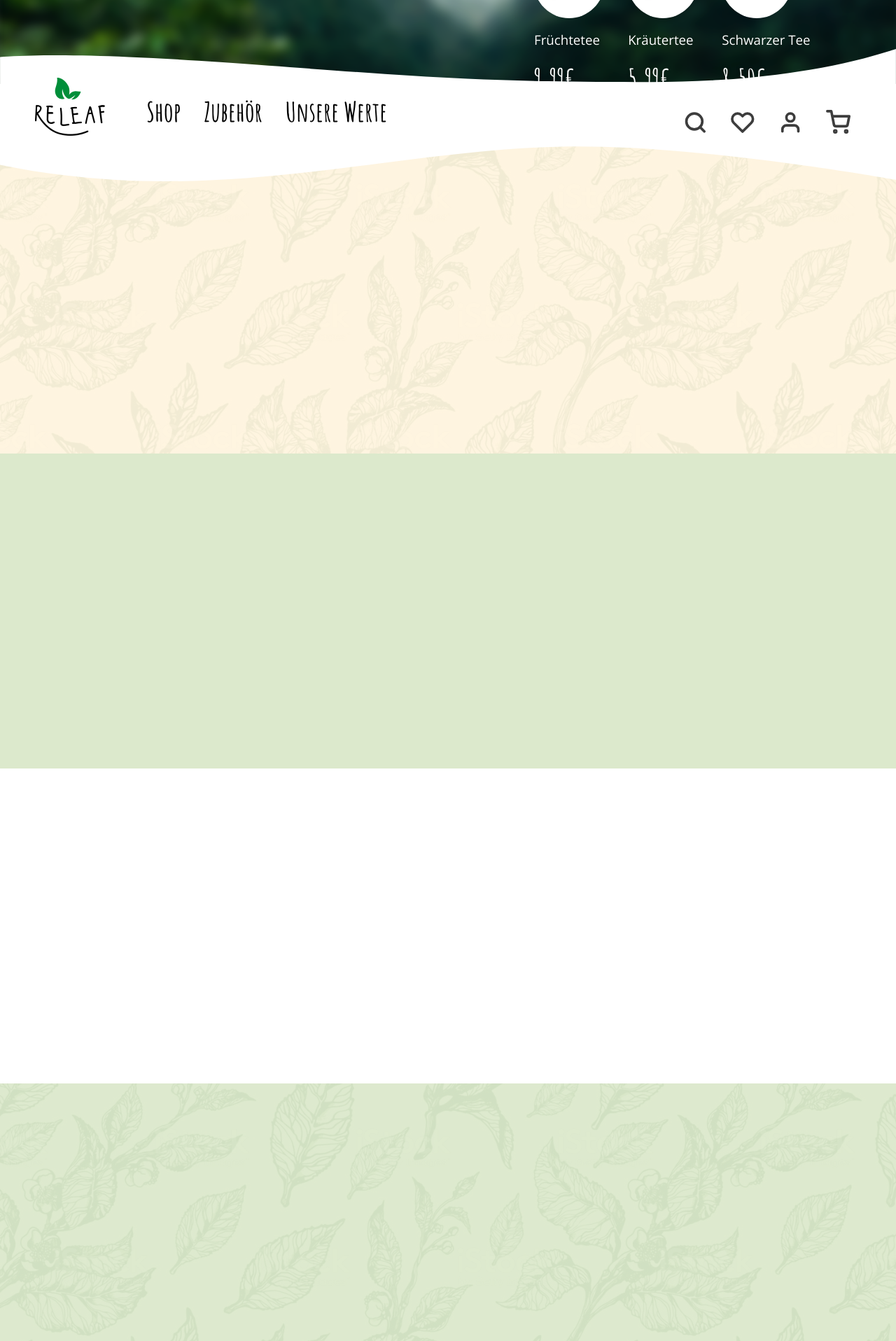
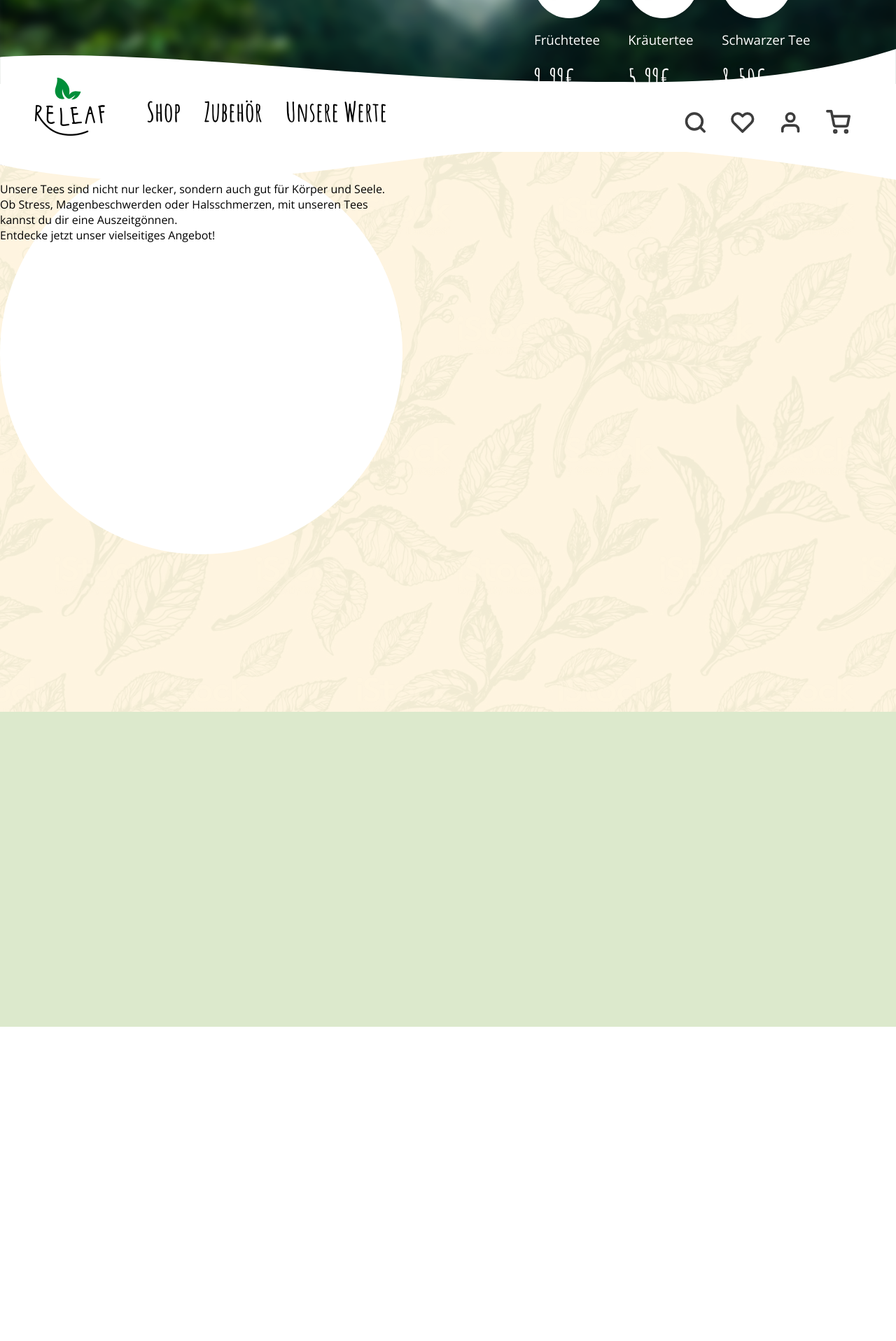
Before and after one commit to maharkus/Releaf, a PHP site: page / in a window 1280 px wide. Shown: the part 580-2496 px from the top of the page at 70% size. Run offline with PHP 8.4, Linux system fonts and the light colour scheme; data comes from the database, SQL or seed files in the repository.

Commit message:
homepage styling

```diff
--- a/css/styles.css
+++ b/css/styles.css
@@ -130,13 +104,19 @@ nav ul.navigation li {
   padding: 15px;
   z-index: 2;
 }
+
 nav a {
   color: black;
 }
+
 nav ul.icons {
   float: right;
+  -webkit-box-orient: horizontal;
+  -webkit-box-direction: normal;
+      -ms-flex-direction: row;
           flex-direction: row;
 }
+
 nav ul.icons li {
   display: inline-block;
   font-size: 2.4rem;
@@ -144,8 +124,95 @@ nav ul.icons li {
   padding: 15px;
   z-index: 2;
 }
+
 nav .waveTop {
   z-index: -1;
+}
+
+footer {
+  display: block;
+  position: relative;
+}
+
+header {
+  max-height: calc(100vh - 100px);
+  overflow: hidden;
+  position: relative;
+}
+
+header img.hero {
+  -webkit-filter: blur(8px) brightness(110%);
+          filter: blur(8px) brightness(110%);
+  margin-left: -15px;
+  width: calc(100% + 30px);
+}
+
+header img.hero a {
+  color: #008e39;
+}
+
+header .logoWrap {
+  -webkit-box-align: center;
+      -ms-flex-align: center;
+          align-items: center;
+  display: -webkit-box;
+  display: -ms-flexbox;
+  display: flex;
+  -webkit-box-orient: vertical;
+  -webkit-box-direction: normal;
+      -ms-flex-direction: column;
+          flex-direction: column;
+  -webkit-box-pack: center;
+      -ms-flex-pack: center;
+          justify-content: center;
+  left: 0;
+  margin: 0% auto;
+  position: absolute;
+  right: 0;
+  top: 25%;
+  -webkit-transform: translateY(-50%);
+          transform: translateY(-50%);
+}
+
+header .logoWrap button {
+  font-size: 2.4rem;
+}
+
+header .headerProducts {
+  position: absolute;
+  right: 20px;
+  top: 50%;
+  width: 40vw;
+}
+
+header .headerProducts h2 {
+  color: #ffffff;
+  font-size: 3rem;
+  text-shadow: 0 0 5px rgba(0, 0, 0, 0.3);
+}
+
+section {
+  background-color: white;
+}
+
+section .circle {
+  background-color: white;
+  border-radius: 100%;
+  height: 575px;
+  width: 575px;
+}
+
+.textured {
+  background: #fff4df url("../img/leaf_texture.png");
+  height: 800px;
+}
+
+.green {
+  background-color: #DCE9CC;
+}
+
+.textured.green {
+  background: #DCE9CC url("../img/leaf_texture.png");
 }
 
 .imageWrap {
--- a/css/styles.scss
+++ b/css/styles.scss
@@ -153,6 +115,81 @@ nav {
     }
 }
 
+main {
+}
+
+//Footer
+
+footer {
+    display: block;
+    position: relative;
+}
+
+//Home Page
+
+header {
+    max-height: calc(100vh - 100px);
+    overflow: hidden;
+    position: relative;
+    img.hero {
+        filter: blur(8px) brightness(110%);
+        margin-left: -15px;
+        width: calc(100% + 30px);
+        a {
+            color: $primary-color;
+        }
+    }
+    .logoWrap {
+        align-items: center;
+        display: flex;
+        flex-direction: column;
+        justify-content: center;
+        left: 0;
+        margin: 0% auto;
+        position: absolute;
+        right: 0;
+        top: 25%;
+        transform: translateY(-50%);
+        button {
+            font-size: 2.4rem;
+        }
+    }
+    .headerProducts {
+        position: absolute;
+        right: 20px;
+        top: 50%;
+        width: 40vw;
+        h2 {
+            color: #ffffff;
+            font-size: 3rem;
+            text-shadow: 0 0 5px rgba(0,0,0,0.3);
+        }
+    }
+}
+
+//Sections
+
+section {
+    background-color: white;
+    .circle {
+        background-color: white;
+        border-radius: 100%;
+        height: 575px;
+        width: 575px;
+    }
+}
+.textured {
+    background: $beige url("../img/leaf_texture.png");
+    height: 800px;
+}
+.green {
+    background-color: $soft-green;
+}
+.textured.green {
+    background: $soft-green url("../img/leaf_texture.png");
+}
+
+//Products
 
 .imageWrap {
     height: 100px;
@@ -196,26 +233,6 @@ nav {
     }
 }
 
-main {
-    section {
-        background-color: white;
-    }
-    .textured {
-        background: $beige url("../img/leaf_texture.png");
-    }
-    .green {
-        background-color: $soft-green;
-    }
-    .textured.green {
-        background: $soft-green url("../img/leaf_texture.png");
-    }
-}
-
-footer {
-    display: block;
-    position: relative;
-}
-
 .waveTop {
     bottom: 100%;
     content: " ";
--- a/index.php
+++ b/index.php
@@ -7,7 +7,7 @@
     <title>Releaf - Für Körper und Seele</title>
     <meta charset="UTF-8">
     <link rel="stylesheet" type="text/css" href="css/styles.css">
-    <link rel="shortcut icon" type="image/jpg" href="img/icons/favicon.ico"/>
+    <link rel="shortcut icon" type="image/jpg" href="img/icons/favicon.ico" />
 </head>
 
 <body>
@@ -32,7 +32,7 @@
                         <h3><?php echo $product->name; ?></h3>
                         <p><?php echo $product->getPrice(); ?></p>
                     </div>
-                                        <?php endforeach; ?>
+                <?php endforeach; ?>
             </div>
         </div>
     </header>
@@ -43,15 +43,15 @@
     <!--Main Content-->
     <main>
         <section class="textured">
-            <div class="spacerL"></div>
-            <div class="spacerL"></div>
-            <div class="spacerL"></div>
-            <div class="spacerL"></div>
-            <div class="spacerL"></div>
-            <div class="spacerL"></div>
-            <div class="spacerL"></div>
-            <div class="spacerL"></div>
-            <div class="spacerL"></div>
+            <div class="circle">
+                <h3>Mehr als nur Tee</h3>
+                <p>
+                    Unsere Tees sind nicht nur lecker, sondern auch gut für Körper und Seele. Ob Stress, Magenbeschwerden oder Halsschmerzen,
+                    mit unseren Tees kannst du dir eine Auszeitgönnen.
+                    <br>
+                    Entdecke jetzt unser vielseitiges Angebot!
+                </p>
+            </div>
         </section>
         <section class="green">
             <div class="spacerL"></div>
```
Also changed, not shown: other parts of css/styles.css (+19 -62 lines), other parts of css/styles.scss (+1 -40 lines), img/leaf.png (added), img/leaf2.png (added). Lines whose indentation alone changed are shown as unchanged.
